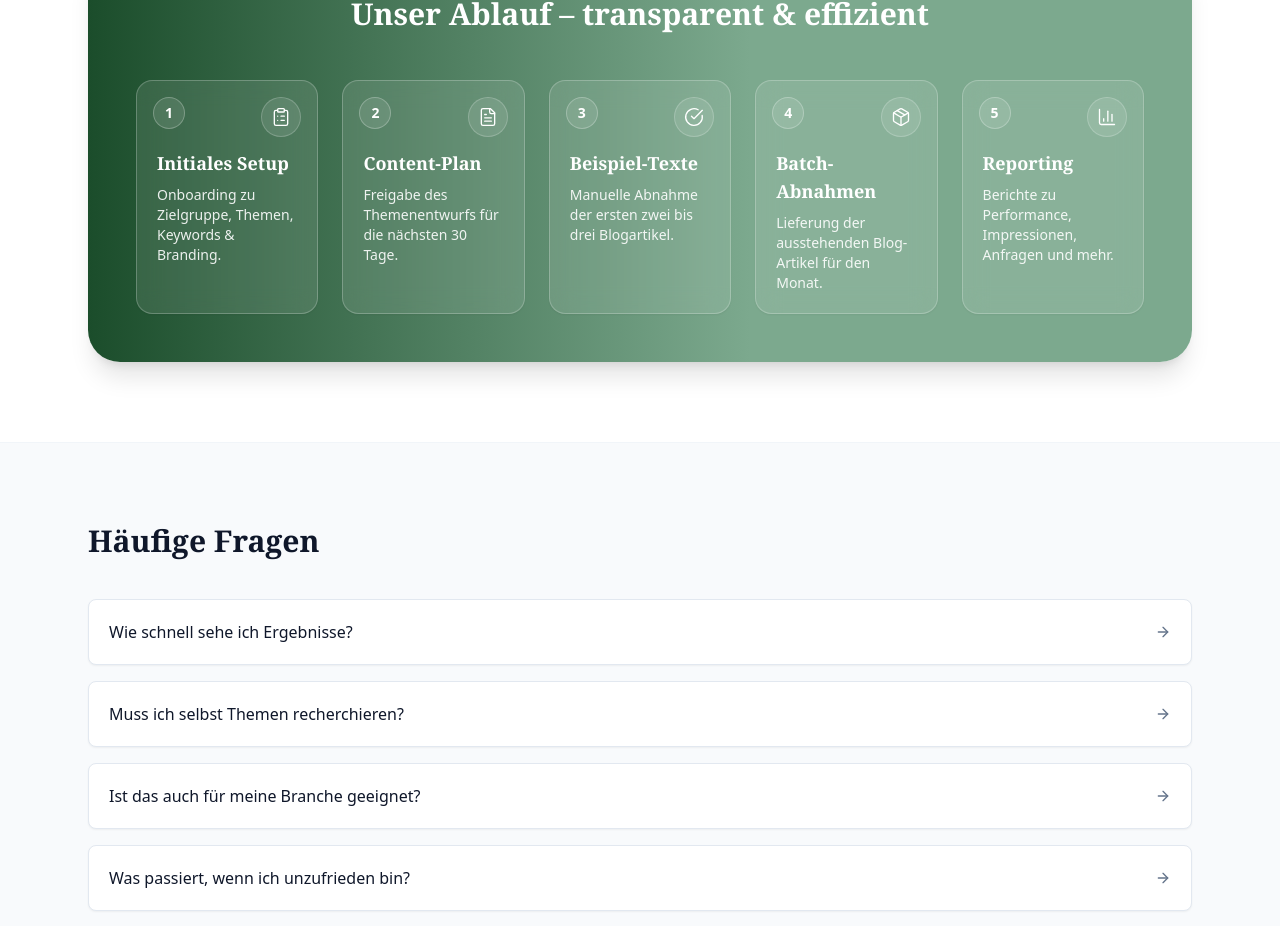
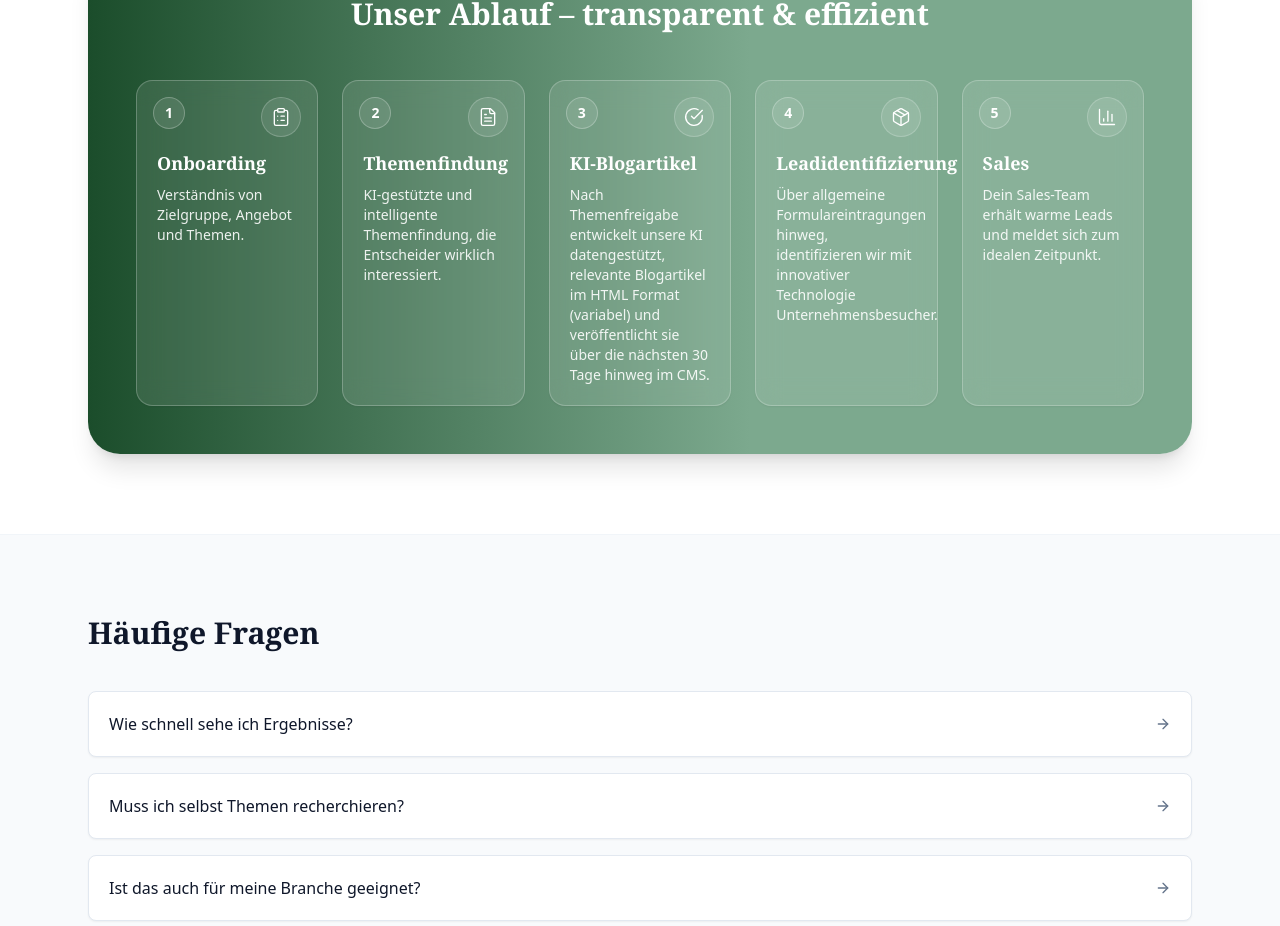
Before and after one commit to lennartnm/findbar_website, a Next.js app: page / in a window 1280 px wide. Shown: the part 4590-5516 px from the top of the page. Built offline with nearby package versions, Linux system fonts and the light colour scheme.

Commit message:
Update page.tsx

```diff
--- a/src/app/page.tsx
+++ b/src/app/page.tsx
@@ -46,11 +46,11 @@ const benefits = [
 
 // ABLAUF (Steps)
 const ablauf = [
-  { icon: ClipboardList, title: "Initiales Setup", desc: "Onboarding zu Zielgruppe, Themen, Keywords & Branding." },
-  { icon: FileText, title: "Content-Plan", desc: "Freigabe des Themenentwurfs für die nächsten 30 Tage." },
-  { icon: CheckCircle, title: "Beispiel-Texte", desc: "Manuelle Abnahme der ersten zwei bis drei Blogartikel." },
-  { icon: Package, title: "Batch-Abnahmen", desc: "Lieferung der ausstehenden Blog-Artikel für den Monat." },
-  { icon: BarChart3, title: "Reporting", desc: "Berichte zu Performance, Impressionen, Anfragen und mehr." },
+  { icon: ClipboardList, title: "Onboarding", desc: "Verständnis von Zielgruppe, Angebot und Themen." },
+  { icon: FileText, title: "Themenfindung", desc: "KI-gestützte und intelligente Themenfindung, die Entscheider wirklich interessiert." },
+  { icon: CheckCircle, title: "KI-Blogartikel", desc: "Nach Themenfreigabe entwickelt unsere KI datengestützt, relevante Blogartikel im HTML Format (variabel) und veröffentlicht sie über die nächsten 30 Tage hinweg im CMS." },
+  { icon: Package, title: "Leadidentifizierung", desc: "Über allgemeine Formulareintragungen hinweg, identifizieren wir mit innovativer Technologie Unternehmensbesucher." },
+  { icon: BarChart3, title: "Sales", desc: "Dein Sales-Team erhält warme Leads und meldet sich zum idealen Zeitpunkt." },
 ];
 
 // PRICING DATEN
```
